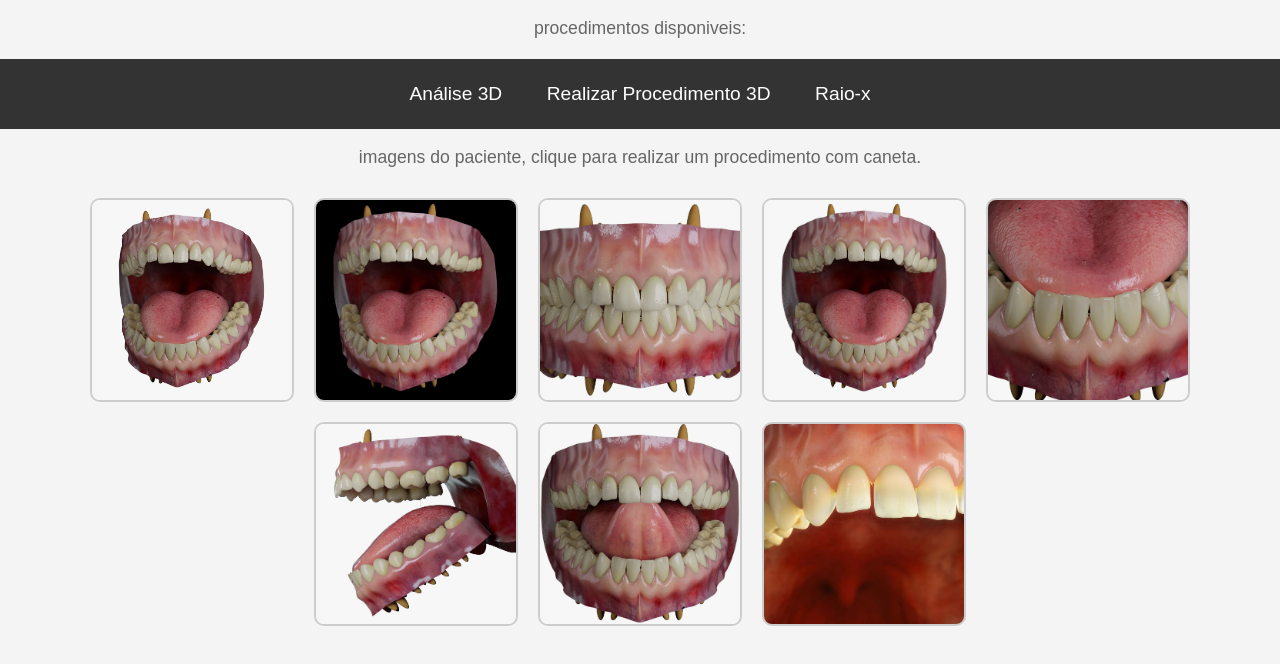
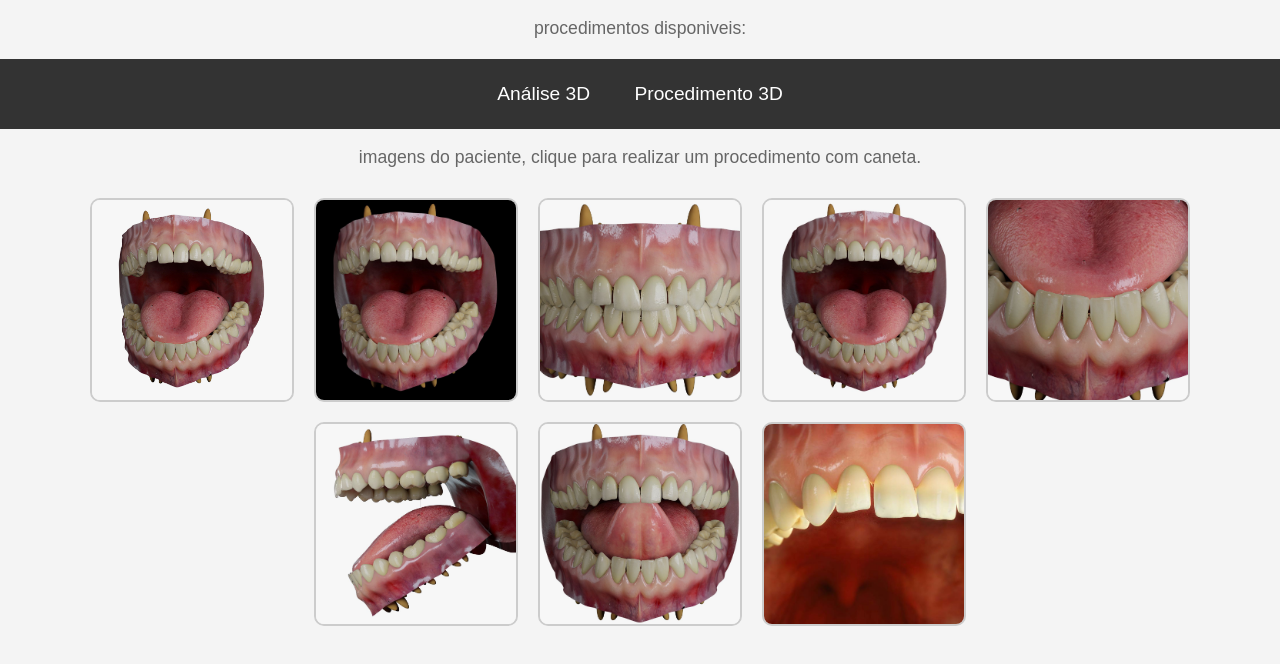
Before and after one commit to marlonargolo/simulacao-odontologica, a plain HTML site: page dentista1.html in a window 1280 px wide. Shown: the part 60-724 px from the top of the page. Drawn offline with Linux system fonts and the light colour scheme.

Commit message:
Update dentista1.html
upgrade

```diff
--- a/dentista1.html
+++ b/dentista1.html
@@ -136,8 +136,7 @@
      <!-- Menu de Navegação -->
      <div class="navbar">
         <a href="analise3D.html">Análise 3D</a>
-        <a href="dentista3.html">Realizar Procedimento 3D</a>
-        <a href="primeiro.html">Raio-x</a>
+        <a href="dentista3.html">Procedimento 3D</a>
     </div>
 
     <p class="description">imagens do paciente, clique para realizar um procedimento com caneta.</p>
```
